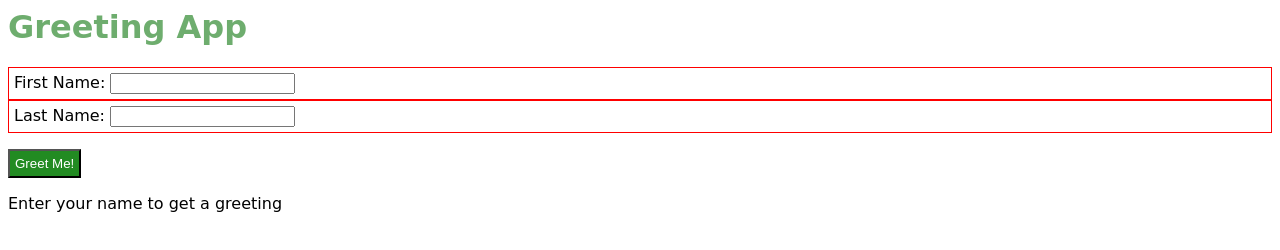
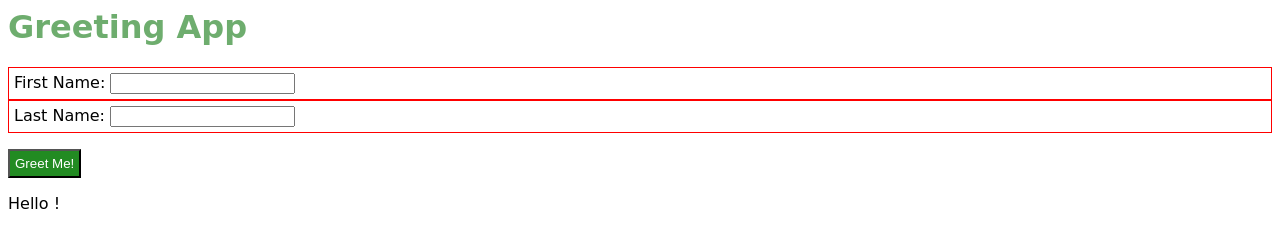
Before and after one commit to parkerchristian/bootcamp-prep-day-4, a plain HTML site: page index.html in a window 1280 px wide. Both pictures are taken after a click on the button "Greet Me!". Drawn offline with Linux system fonts and the light colour scheme.

Commit message:
added a greeter when inputing full name

```diff
--- a/index.html
+++ b/index.html
@@ -26,7 +26,7 @@
         </button>
     </p>
 
-    <p>Enter your name to get a greeting</p>
+    <p id="greeter">Enter your name to get a greeting</p>
     <script src="main.js"></script>
 
 </body>
--- a/main.js
+++ b/main.js
@@ -13,10 +13,12 @@ function greet() {
     // make greeting
 
     var greeting = 'Hello ' + firstName + ' ' + lastName + '!';
-    console.log(greeting);
 
 
     // display greeting
+
+    var greeter = document.getElementById('greeter');
+    greeter.textContent = greeting;
 
     // remove prompt
 
```
